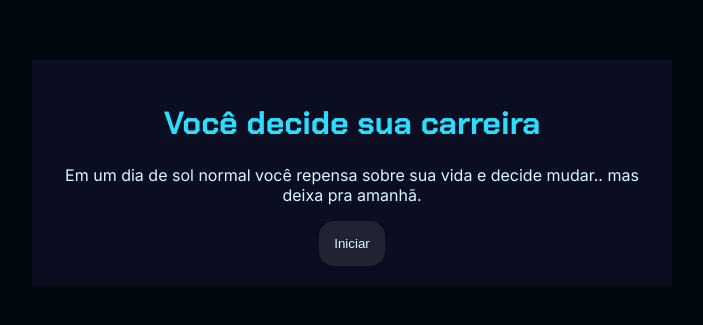
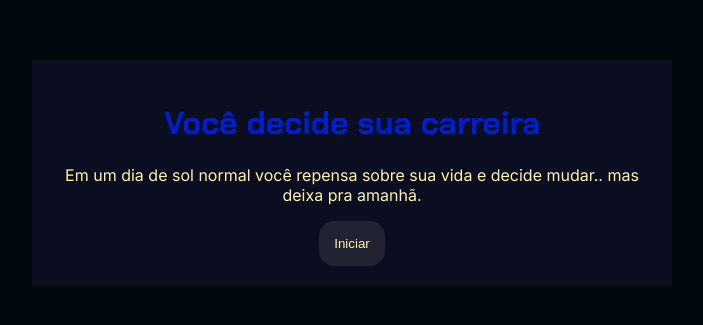
Before and after one commit to tavin7xis/gpt, a plain HTML site: page index.html in a window 1280 px wide. Shown: the part 235-560 px from the top of the page, without its empty margins (288-991 px from the left). Drawn offline with Linux system fonts and the light colour scheme.

Commit message:
hfebfbjefj

```diff
--- a/style.css
+++ b/style.css
@@ -4,8 +4,8 @@
     --cor-fundo: #01080E;
     --cor-principal: #0B0D20 ;
     --cor-secundaria: #212333;
-    --cor-destaque: #2BDEFD;
-    --cor-texto: #D7F9FF;
+    --cor-destaque: #001fcc;
+    --cor-texto: #fff3ac;
 }
 
 body {
```
